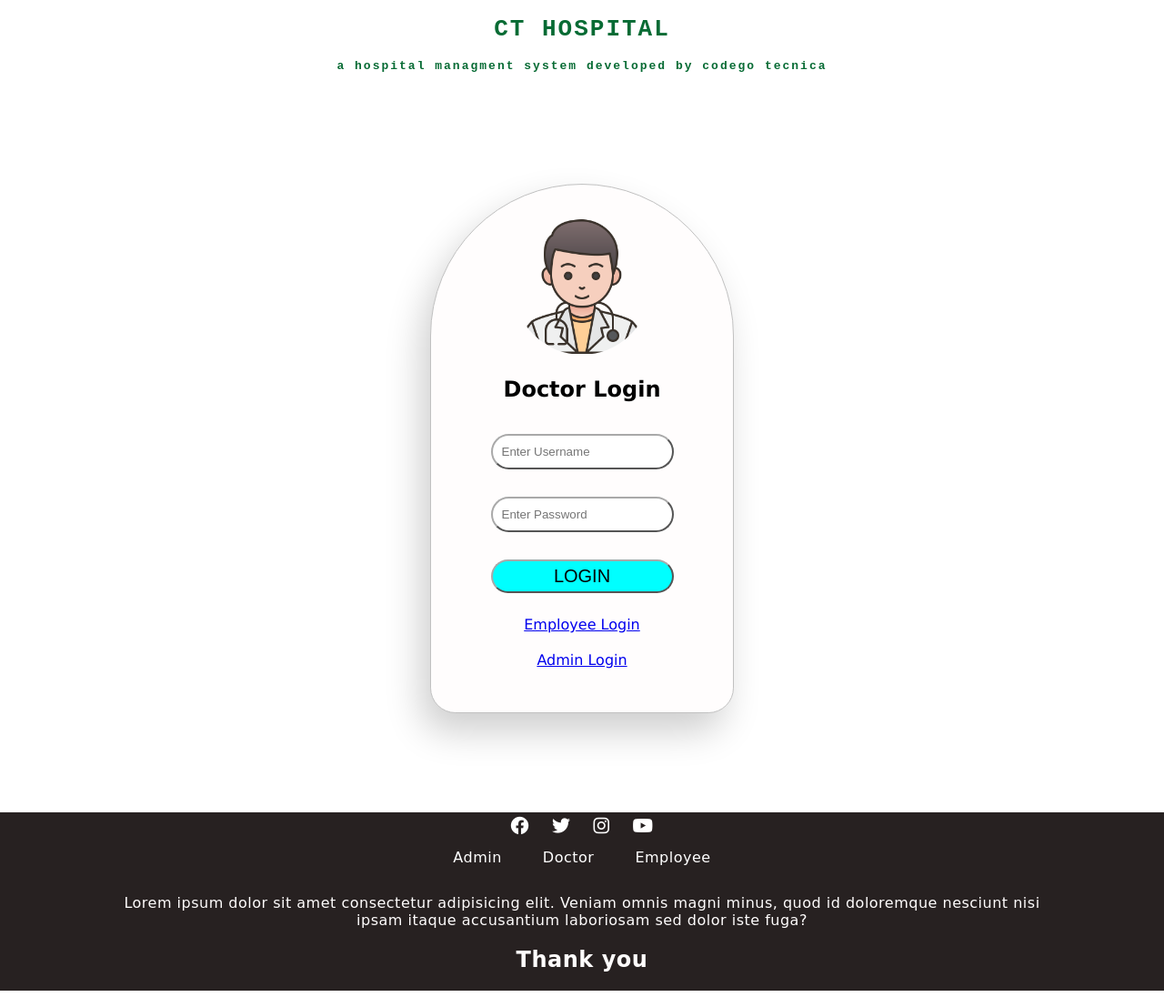
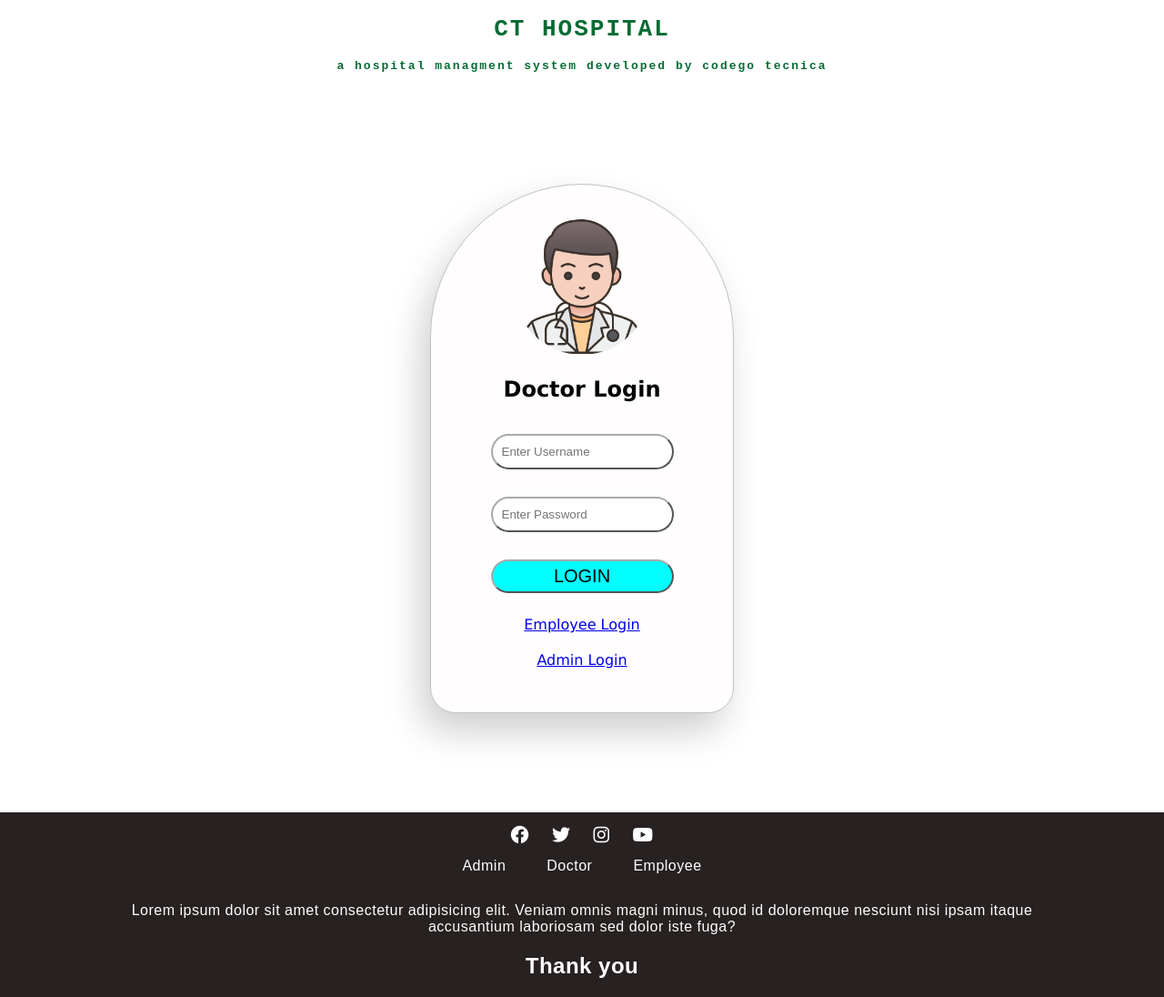
Before and after one commit to mandalarpan99/hospitalmanagement.github.io, a plain HTML site: page pages/doctor.html in a window 1280 px wide. Shown: the whole page at 91% size. Drawn offline with Linux system fonts and the light colour scheme.

Commit message:
footer font change and some fixes

```diff
--- a/src/stylesheet/login_style.css
+++ b/src/stylesheet/login_style.css
@@ -91,9 +91,9 @@ body {
   align-items: center;
   background: rgb(39, 33, 33);
   color: rgb(255, 255, 255);
-  font-family: cursive;
+  font-family: Arial;
   letter-spacing: .5px;
-  padding-top: 5px;
+  padding-top: 15px;
 }
 .social{
   display: flex;
```
Also changed, not shown: responsive.css (+7 -7 lines).
